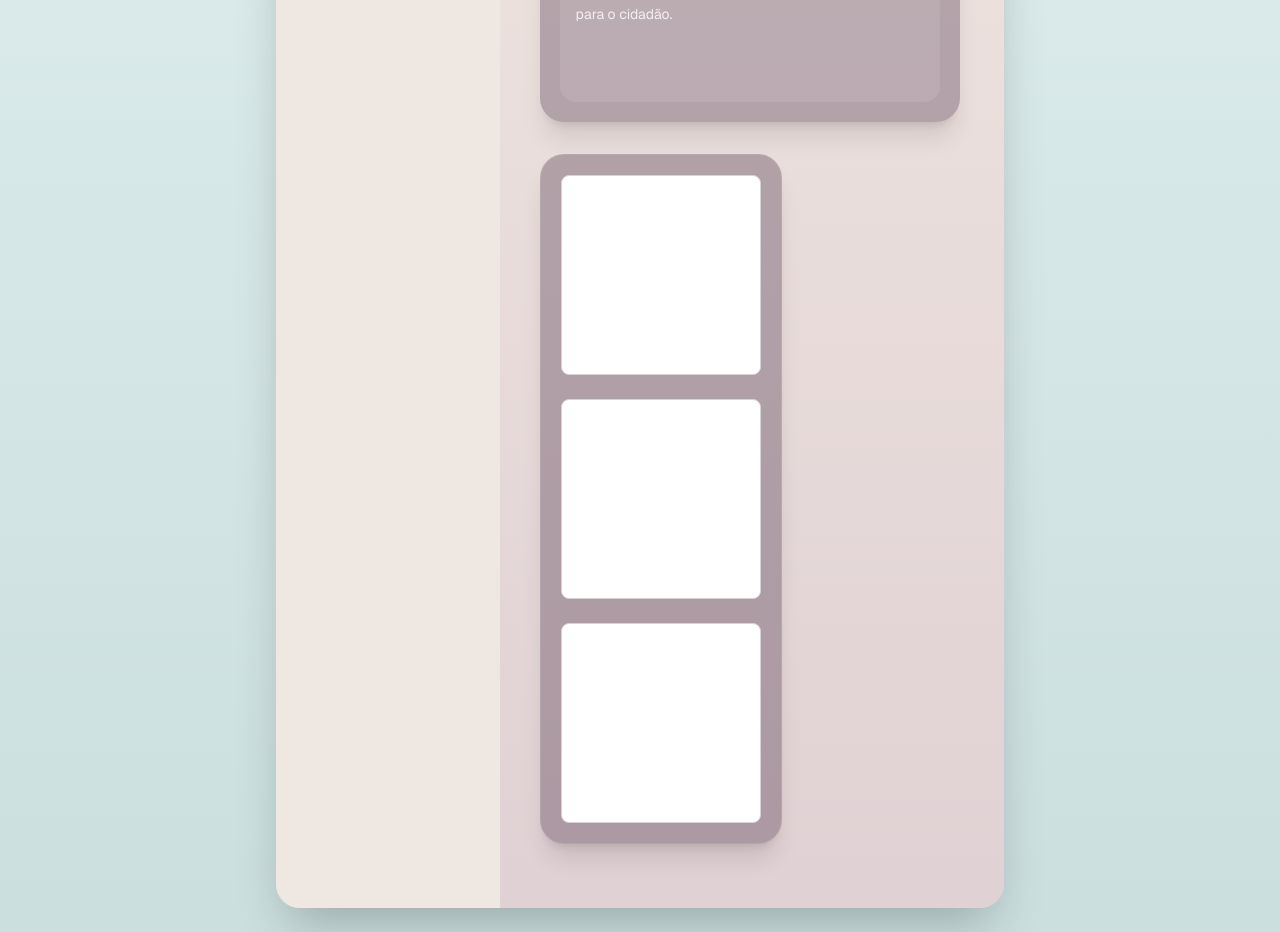
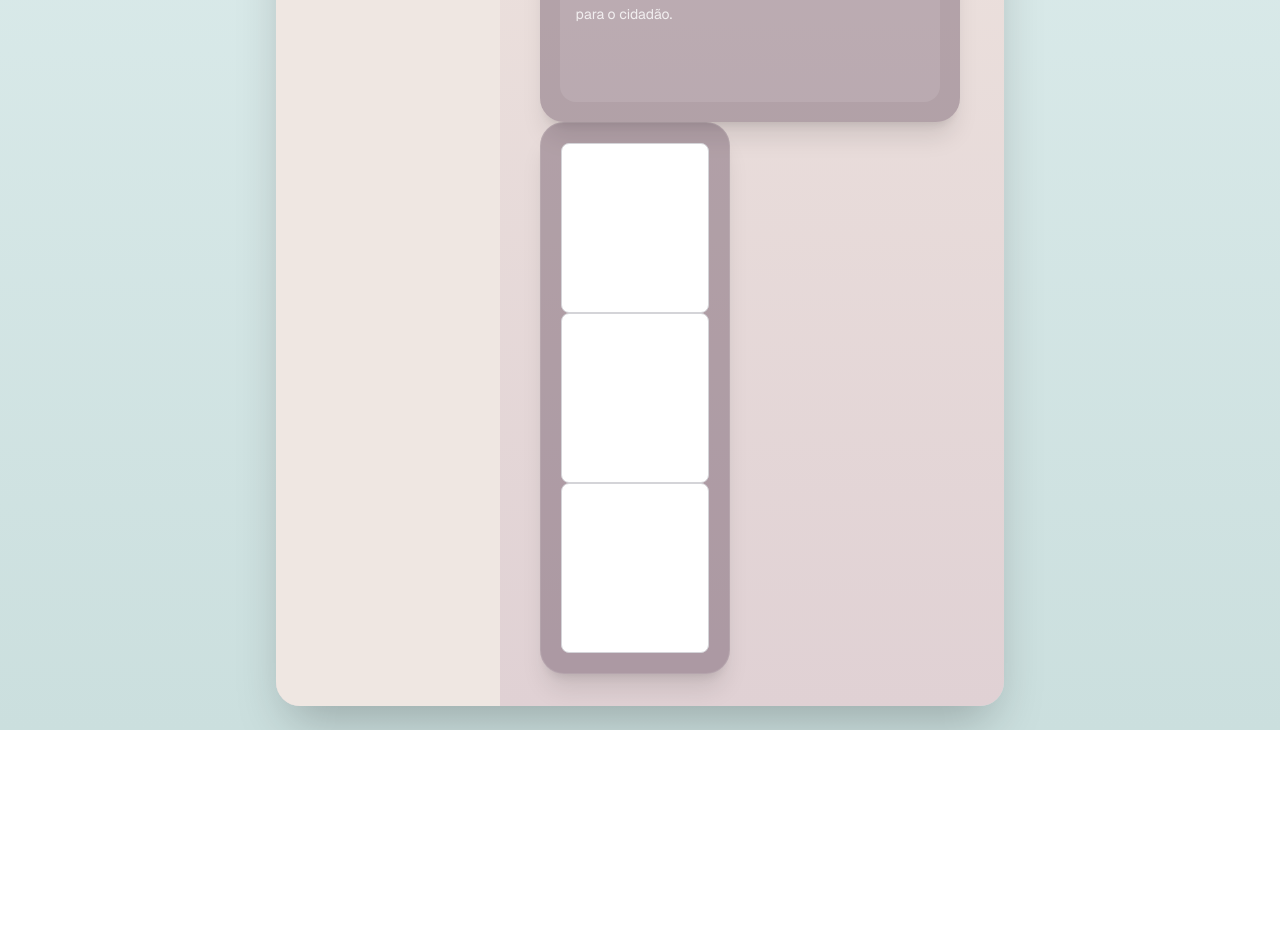
Before and after one commit to TornadoP/Cidade-Em-Progresso, a Next.js app: page / in a window 1280 px wide. Shown: the part 624-1556 px from the top of the page. After the commit the page ends 1354 px from the top, so only its background shows below. Built offline with nearby package versions, Linux system fonts and the light colour scheme.

Commit message:
alterando forma de proporção do card dos quadrados, e ajustando formatação do código do card principal após adicionar os quadrados dentro da sssection para alinhar ambos lado a lado

```diff
--- a/app/page.tsx
+++ b/app/page.tsx
@@ -76,7 +76,7 @@ export default function Home() {
             </div>
           </div>
           {/* Card central com imagem e descrição */}
-          <div className="flex flex-1 items-center-top justify-center">
+          <div className="flex flex-1 items-stretch justify-center gap-8">
             <div className="w-[420px] rounded-3xl bg-[#4B3348]/35 p-5 shadow-xl">
               {/* Área da imagem */}
               <div className="flex h-[360px] w-full items-center justify-center rounded-2xl bg-white/20">
@@ -97,12 +97,10 @@ export default function Home() {
             </div>
           </div>
           {/* Quadrados Verticais */}
-          <div className="my-8 mr-8 self-start rounded-3xl border border-white/10 bg-[#4B3348]/35 p-5 shadow-xl">
-            <div className="flex  flex-col gap-6 ">
-              <div className="h-50 w-50 rounded-lg border border-zinc-300 bg-white"></div>
-              <div className="h-50 w-50 rounded-lg border border-zinc-300 bg-white"></div>
-              <div className="h-50 w-50 rounded-lg border border-zinc-300 bg-white"></div>
-            </div>
+          <div className="flex w-[190px] flex-col justify-between rounded-3xl border border-white/10 bg-[#4B3348]/35 p-5 shadow-xl">
+            <div className="h-[170px] w-full rounded-lg border border-zinc-300 bg-white"></div>
+            <div className="h-[170px] w-full rounded-lg border border-zinc-300 bg-white"></div>
+            <div className="h-[170px] w-full rounded-lg border border-zinc-300 bg-white"></div>
           </div>
           {/* Daqui para baixo fica o resto do seu conteúdo */}
         </section>
```
